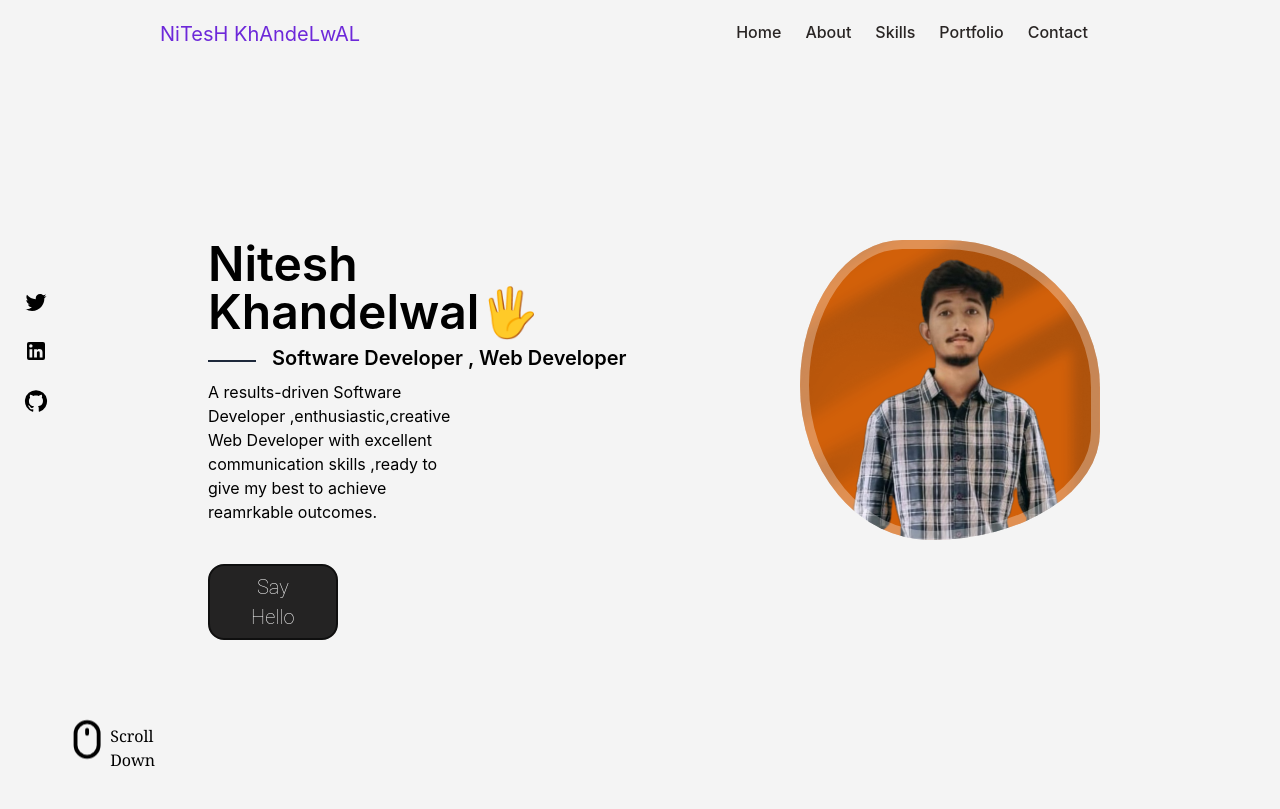
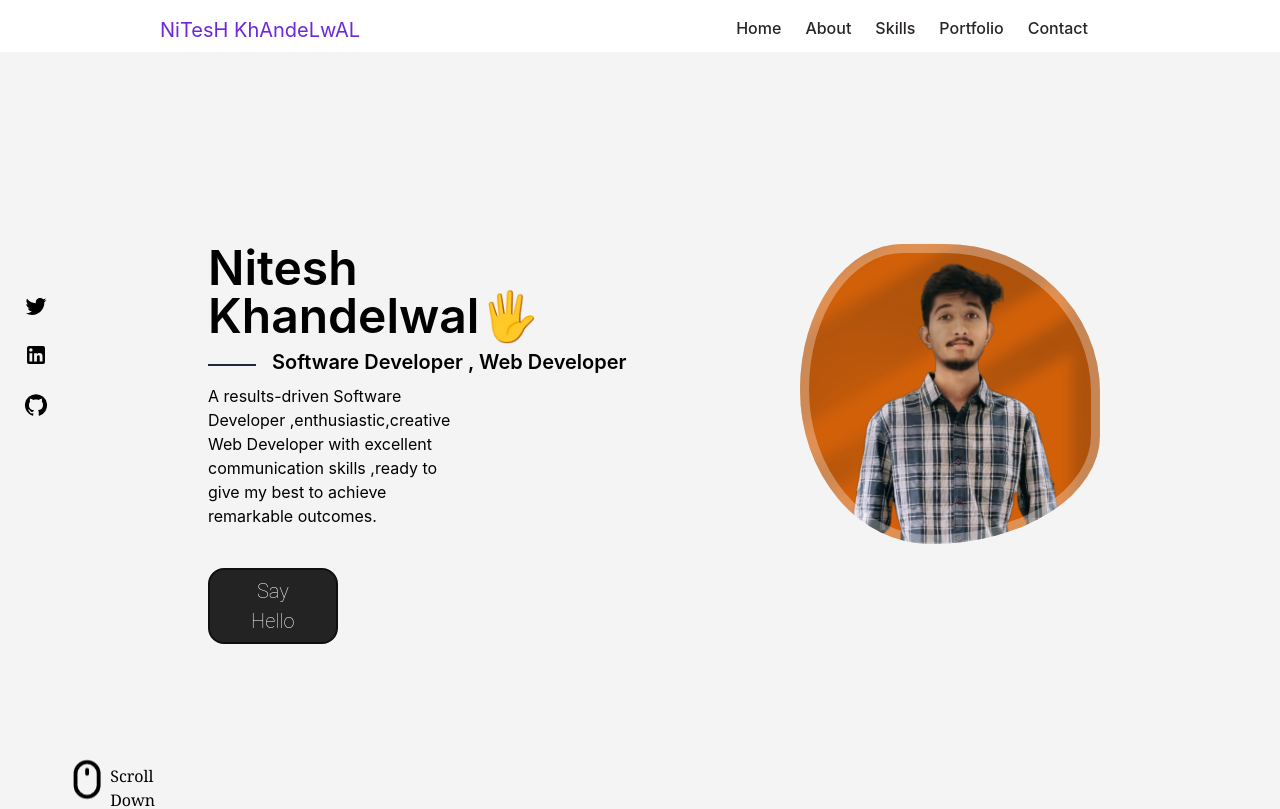
Before and after one commit to nitesh052000/Portfolio, a React (Create React App) app: page / in a window 1280 px wide. Shown: the top 809 px of the page. Built offline with nearby package versions, Linux system fonts and the light colour scheme.

Commit message:
some changes

```diff
--- a/src/Components/Header/Header.js
+++ b/src/Components/Header/Header.js
@@ -5,15 +5,15 @@ import { Link } from "react-scroll";
 
 const Header = () => {
   return (
-    <div>
-      <nav className="flex space-x-5 mt-5 justify-between">
+    <div className=" bg-white  sticky top-0 w-full z-10">
+      <div className="flex space-x-5 pt-4 justify-between pb-2">
         <h1 className="text-violet-700 text-xl ml-40">NiTesH KhAndeLwAL</h1>
         <div>
-          <ul className="inline-flex space-x-6 text-stone-800 font-medium pl-10 mr-48">
-            <li className=" hover:text-orange-500">
+          <div className="inline-flex space-x-6 text-stone-800 font-medium pl-10 mr-48">
+            {/* <li className=" hover:text-orange-500"> */}
             {/* <a href="#home">Home</a> */}
             <Link
-                className=" cursor-pointer"
+              className=" cursor-pointer hover:text-orange-500"
               to="home"
               spy={true}
               smooth={true}
@@ -23,13 +23,13 @@ const Header = () => {
             >
               Home
             </Link>
-            </li>
-            <li className=" hover:text-orange-500">
+            {/* </li> */}
+            {/* <li className=" hover:text-orange-500"> */}
             {/* <a className=" scroll-smooth" href="#about-us">
                 About
               </a> */}
             <Link
-                className=" cursor-pointer"
+              className=" cursor-pointer hover:text-orange-500"
               to="about-us"
               spy={true}
               smooth={true}
@@ -39,10 +39,10 @@ const Header = () => {
             >
               About
             </Link>
-            </li>
-            <li className=" hover:text-orange-500">
+            {/* </li> */}
+            {/* <li className=" hover:text-orange-500"> */}
             <Link
-                className=" cursor-pointer"
+              className=" cursor-pointer hover:text-orange-500"
               activeClass="active"
               to="skills"
               spy={true}
@@ -52,10 +52,10 @@ const Header = () => {
             >
               Skills
             </Link>
-            </li>
-            <li className=" hover:text-orange-500">
+            {/* </li> */}
+            {/* <li className=" hover:text-orange-500"> */}
             <Link
-                className=" cursor-pointer"
+              className=" cursor-pointer hover:text-orange-500"
               activeClass="active"
               to="portfolio"
               spy={true}
@@ -65,10 +65,10 @@ const Header = () => {
             >
               Portfolio
             </Link>
-            </li>
-            <li className=" hover:text-orange-500">
+            {/* </li> */}
+            {/* <li className=" hover:text-orange-500"> */}
             <Link
-                className=" cursor-pointer"
+              className=" cursor-pointer hover:text-orange-500"
               activeClass="active"
               to="contact"
               spy={true}
@@ -78,10 +78,10 @@ const Header = () => {
             >
               Contact
             </Link>
-            </li>
-          </ul>
+            {/* </li> */}
           </div>
-      </nav>
+        </div>
+      </div>
     </div>
   );
 };
--- a/src/Components/Header/Home/Home.js
+++ b/src/Components/Header/Home/Home.js
@@ -39,7 +39,7 @@ const Home = () => {
           <p className="pt-2 w-64">
             A results-driven Software Developer ,enthusiastic,creative Web
             Developer with excellent communication skills ,ready to give my best
-            to achieve reamrkable outcomes.
+            to achieve remarkable outcomes.
           </p>
           <Link
             activeClass="active"
--- a/src/Components/Header/Home/Scroll.js
+++ b/src/Components/Header/Home/Scroll.js
@@ -3,7 +3,7 @@ import { Link } from "react-scroll";
 
 const Scroll = () => {
   return (
-    <div className="  ml-7 inline-flex mt-7">
+    <div className="  ml-7 inline-flex mt-16">
       <Link
         className=" cursor-pointer flex"
         activeClass="active"
--- a/src/index.css
+++ b/src/index.css
@@ -3,8 +3,8 @@
 @tailwind utilities;
 
 *{
-  padding: 0;
-  margin: 0;
+   padding: 0;
+   margin: 0;
    box-sizing: border-box;
 }
 
```
Lines whose indentation alone changed are shown as unchanged.
